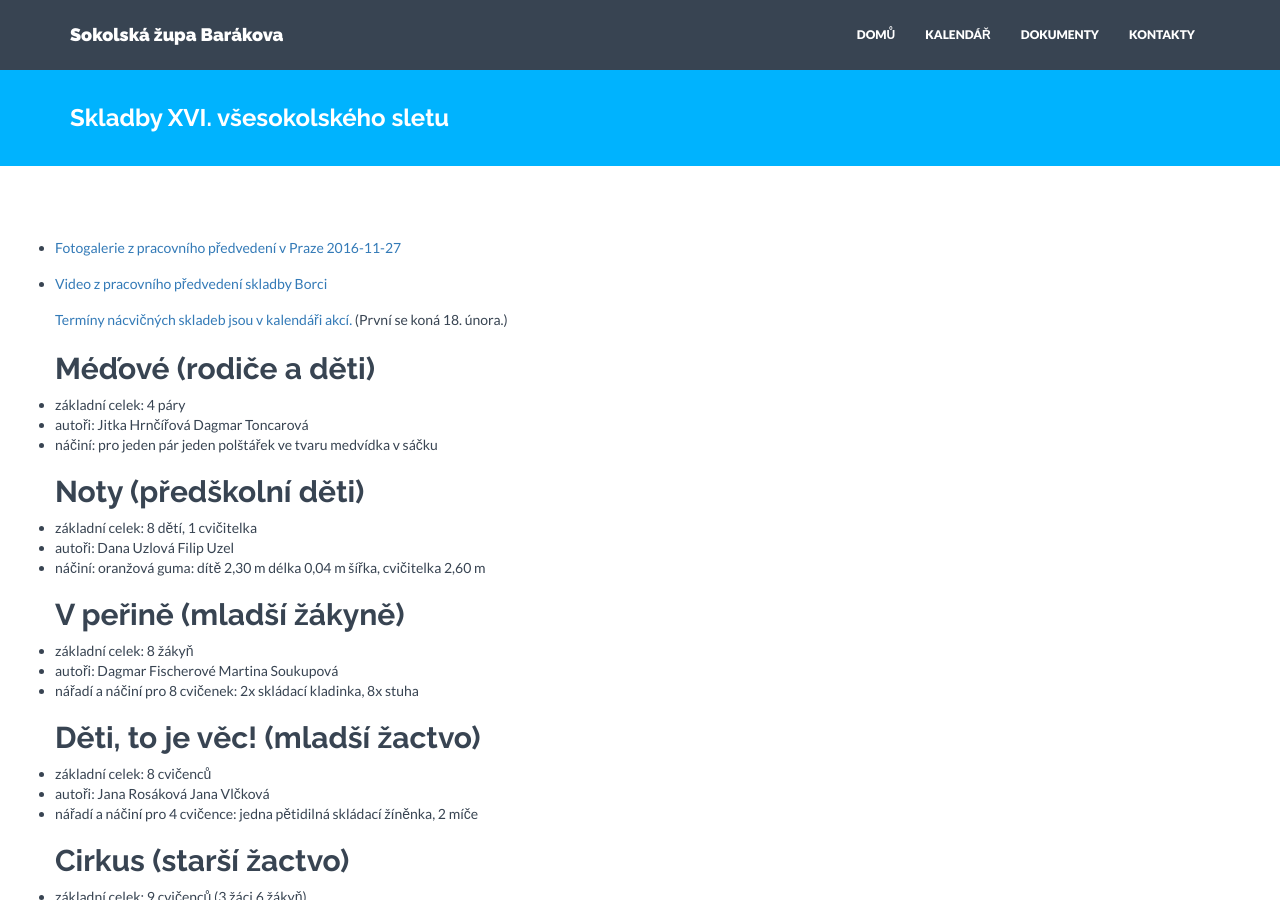
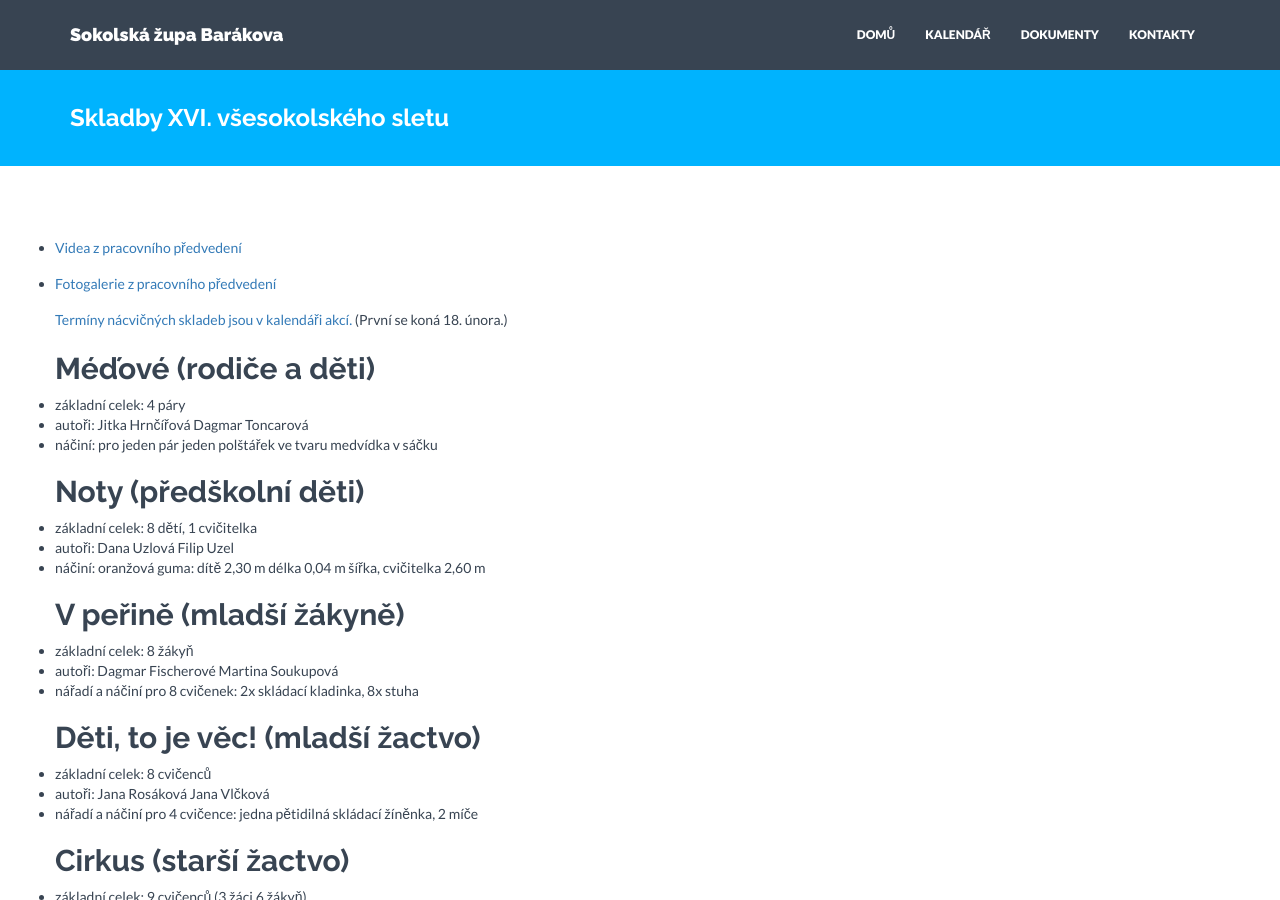
Before and after one commit to milanhybner/zbarakova.cz, a Jekyll site: the page built from slet/skladby.md, in a window 1280 px wide and 900 px high. Built offline with Jekyll 4.4.1, drawn with Linux system fonts in a browser that asks for light colours; nearby versions of some CDN libraries.

Commit message:
akt. str. časopisy

```diff
--- a/slet/skladby.md
+++ b/slet/skladby.md
@@ -3,9 +3,9 @@ layout: page
 nazev: Skladby XVI. všesokolského sletu
 ---
 
-* [Fotogalerie z pracovního předvedení v Praze 2016-11-27](http://ivooa.rajce.idnes.cz/27.11.2016_-_Pracovni_predvedeni_sletovych_skladeb_v_T.J._Sokol_Praha_Kralovske_Vinohrady/)
+* [Videa z pracovního předvedení ](https://www.youtube.com/playlist?list=PLLmxHBkPWCePHM2i5xE3AsZDK5hrgGCqb)
 
-* [Video z pracovního předvedení skladby Borci](https://www.youtube.com/watch?v=2Gu5Uqi0iiw)
+* [Fotogalerie z pracovního předvedení](http://ivooa.rajce.idnes.cz/27.11.2016_-_Pracovni_predvedeni_sletovych_skladeb_v_T.J._Sokol_Praha_Kralovske_Vinohrady/)
 
 [Termíny nácvičných skladeb jsou v kalendáři akcí.](/akce.html) (První se koná 18. února.)
 
```
Also changed, not shown: vo/casopisy.md (+6 -0 lines).
